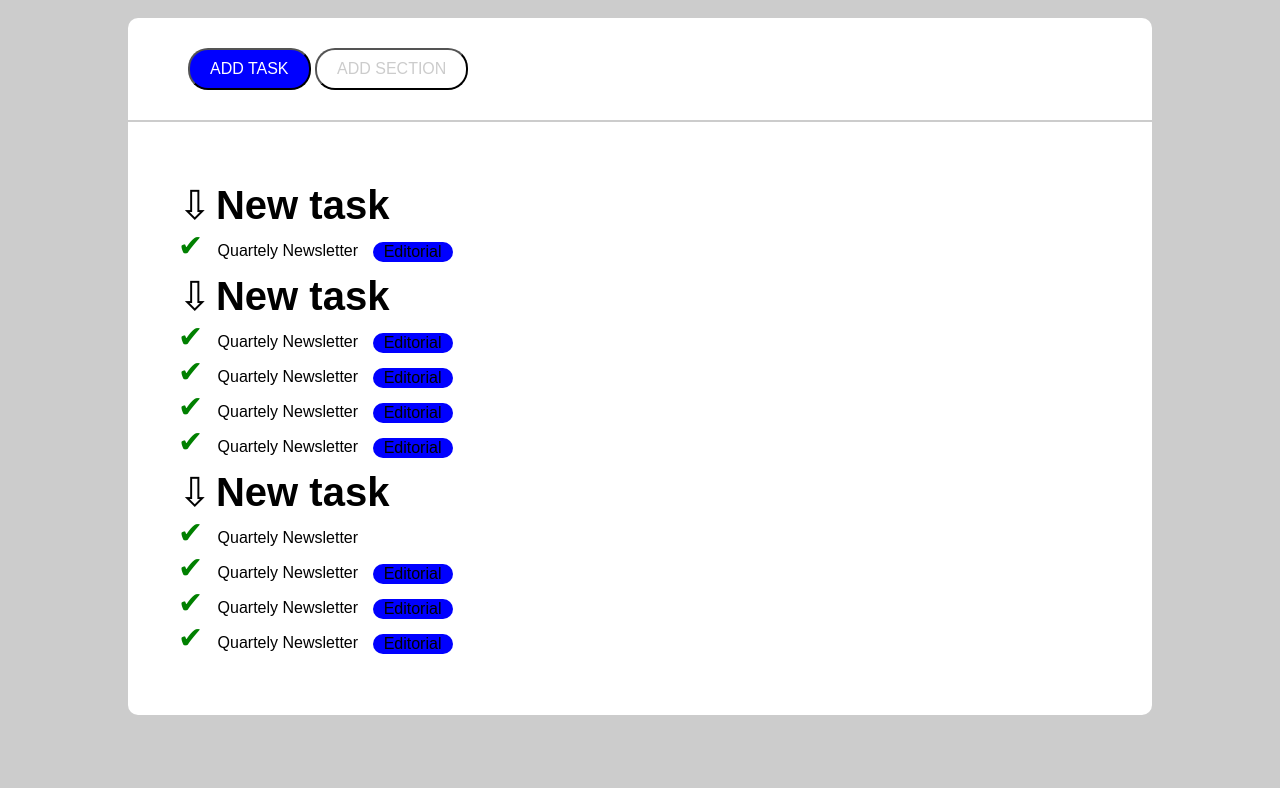
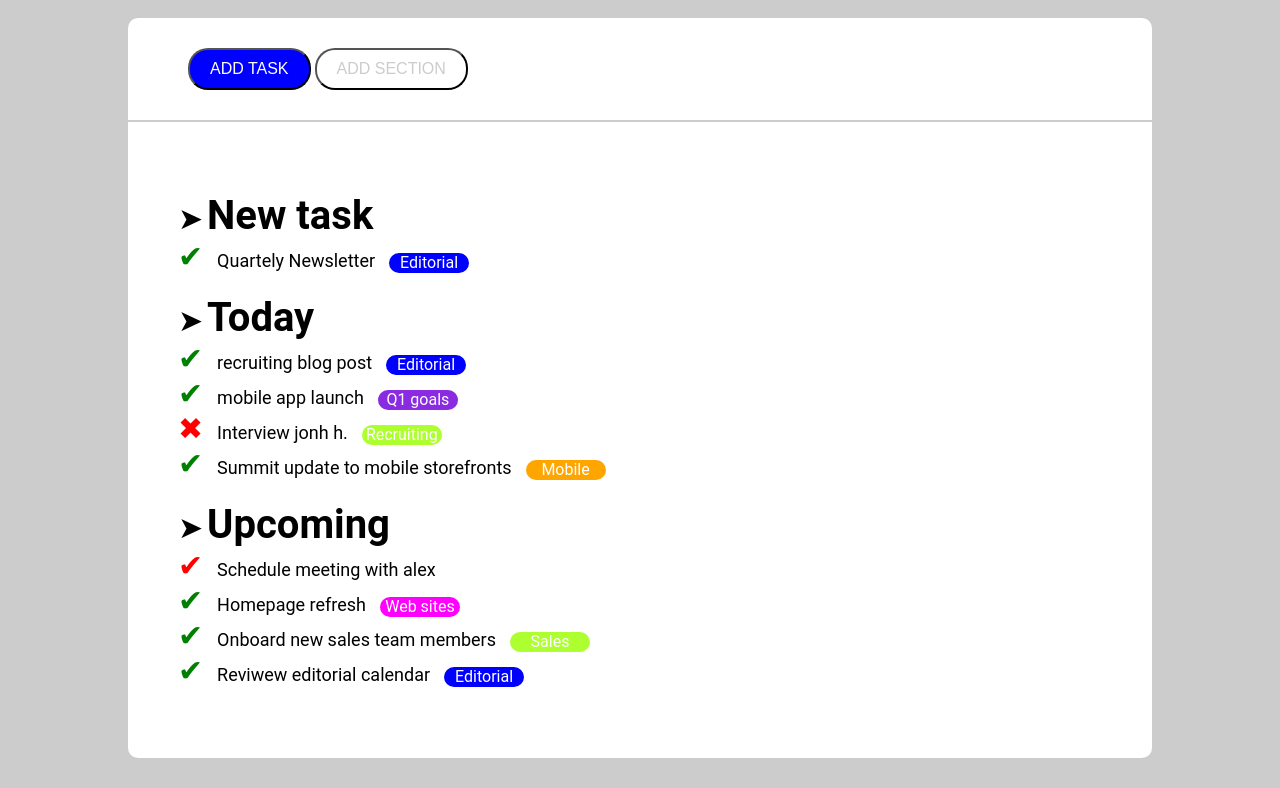
Before and after one commit to devmirko/-html-css-toboolist, a plain HTML site: page index.html in a window 1280 px wide. Shown: the part 112-900 px from the top of the page. Before the commit the page ends 857 px from the top, so only its background shows below. Drawn offline with Linux system fonts and the light colour scheme.

Commit message:
pagina completata

```diff
--- a/css/style.css
+++ b/css/style.css
@@ -5,7 +5,7 @@
 }
 
 body{
-    font-family: Arial, Helvetica, sans-serif;
+    font-family: Roboto, Helvetica, sans-serif;
     background-color: #ccc;
 }
 
@@ -84,7 +84,7 @@ main{
 }
 
 .list-item{
-    margin: 10px 0 10px;
+    margin: 20px 0 20px;
 }
 
 .title{
@@ -93,7 +93,8 @@ main{
 }
 
 .arrow{
-    font-size: 40px;
+    font-size: 30px;
+
 }
 
 .success{
@@ -101,17 +102,44 @@ main{
     color: green;
 }
 
+.failure{
+    font-size: 30px;
+    color: red;
+}
+
 .tag{
+    color: white;
     width: 80px;
     height: 20px;
     display: inline-block;
-    background-color: blue;
     border-radius: 10px;
     text-align: center;
     line-height: 20px;
     vertical-align: middle;
+
 }
 
 .text{
+    font-size: 18px;
     margin: 0 10px;
 }
+
+/* color target */
+
+#blue{
+    background-color: blue;
+}
+
+#orange{
+    background-color: orange;
+}
+#green{
+    background-color: greenyellow;
+
+}
+#viola{
+    background-color: blueviolet;
+}
+#fuxia{
+    background-color: fuchsia;
+}
--- a/index.html
+++ b/index.html
@@ -33,12 +33,12 @@
 
          <!-- new task -->
         <div class="list-item">
-        <span class="arrow">&#8681</span>
+           <span class="arrow">&#10148;</span>
            <h3 class="title">New task</h3>
            <br>
            <span class="success">&#10004;</span>
            <span class="text">Quartely Newsletter</span>
-        <span class="tag">Editorial</span>
+           <span class="tag" id="blue">Editorial</span>
            <br>
         </div>
 
@@ -46,49 +46,49 @@
 
             <!-- today -->
         <div class="list-item">
-            <span class="arrow">&#8681</span>
-             <h3 class="title">New task</h3>
+            <span class="arrow">&#10148;</span>
+             <h3 class="title">Today</h3>
             <br>
             <span class="success">&#10004;</span>
-            <span class="text">Quartely Newsletter</span>
-            <span class="tag">Editorial</span>
+            <span class="text">recruiting blog post</span>
+            <span class="tag" id="blue" >Editorial</span>
             <br>
             <span class="success">&#10004;</span>
-            <span class="text">Quartely Newsletter</span>
-            <span class="tag">Editorial</span>
+            <span class="text">mobile app launch</span>
+            <span class="tag" id="viola" >Q1 goals</span>
+            <br>
+            <span class="failure">&#10006;</span>
+            <span class="text">Interview jonh h.</span>
+            <span class="tag" id="green" >Recruiting</span>
             <br>
             <span class="success">&#10004;</span>
-            <span class="text">Quartely Newsletter</span>
-            <span class="tag">Editorial</span>
-            <br>
-            <span class="success">&#10004;</span>
-            <span class="text">Quartely Newsletter</span>
-            <span class="tag">Editorial</span>
+            <span class="text">Summit update to mobile storefronts</span>
+            <span class="tag" id="orange" >Mobile</span>
         </div>
 
             <!-- upcoming -->
         <div class="list-item" >
-                <span class="arrow">&#8681</span>
-                 <h3 class="title">New task</h3>
+                <span class="arrow">&#10148;</span>
+                 <h3 class="title">Upcoming</h3>
+                <br>
+
+                <span class="failure">&#10004;</span>
+                <span class="text">Schedule meeting with alex</span>
                 <br>
 
                 <span class="success">&#10004;</span>
-                <span class="text">Quartely Newsletter</span>
+                <span class="text">Homepage refresh</span>
+                <span class="tag" id="fuxia">Web sites</span>
                 <br>
 
                 <span class="success">&#10004;</span>
-                <span class="text">Quartely Newsletter</span>
-                <span class="tag">Editorial</span>
+                <span class="text">Onboard new sales team members</span>
+                <span class="tag" id="green">Sales</span>
                 <br>
 
                 <span class="success">&#10004;</span>
-                <span class="text">Quartely Newsletter</span>
-                <span class="tag">Editorial</span>
-                <br>
-
-                <span class="success">&#10004;</span>
-                <span class="text">Quartely Newsletter</span>
-                <span class="tag">Editorial</span>
+                <span class="text">Reviwew editorial calendar</span>
+                <span class="tag" id="blue">Editorial</span>
         </div>
 
 
```
Lines whose indentation alone changed are shown as unchanged.
